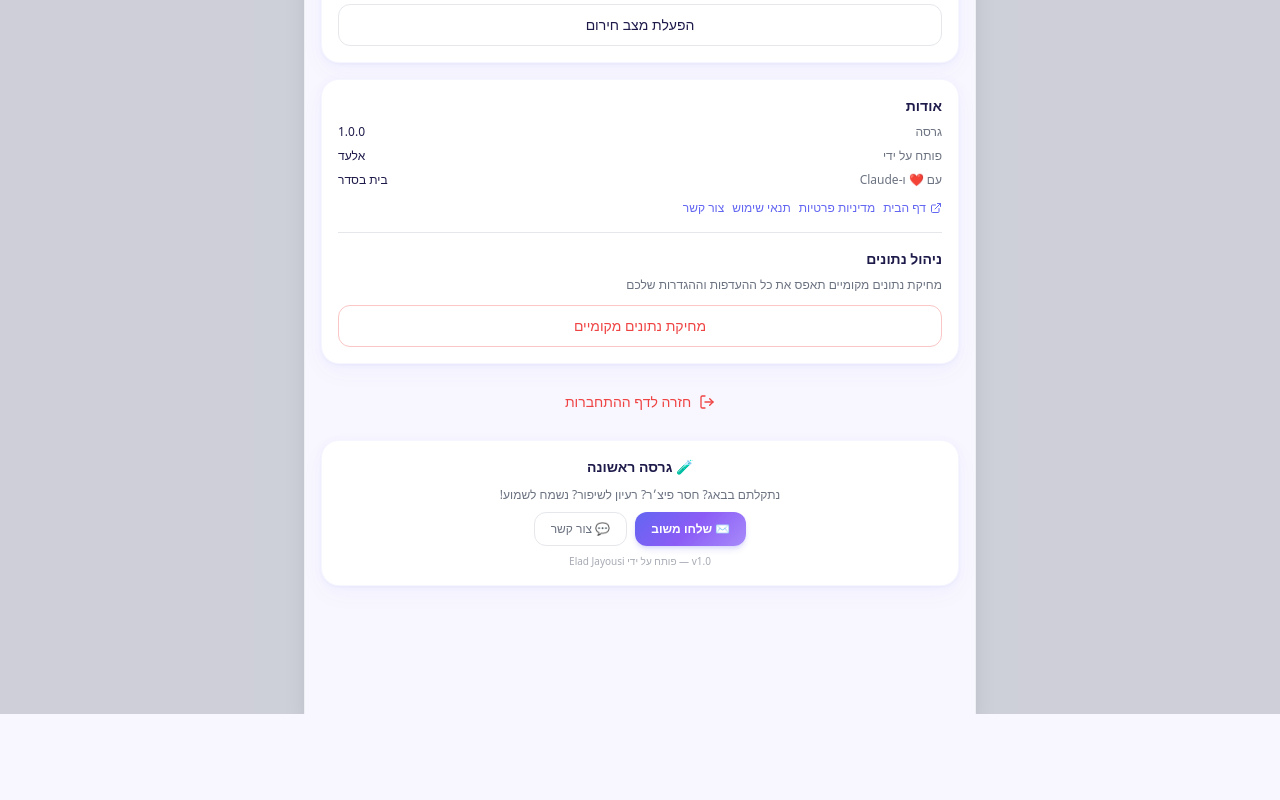
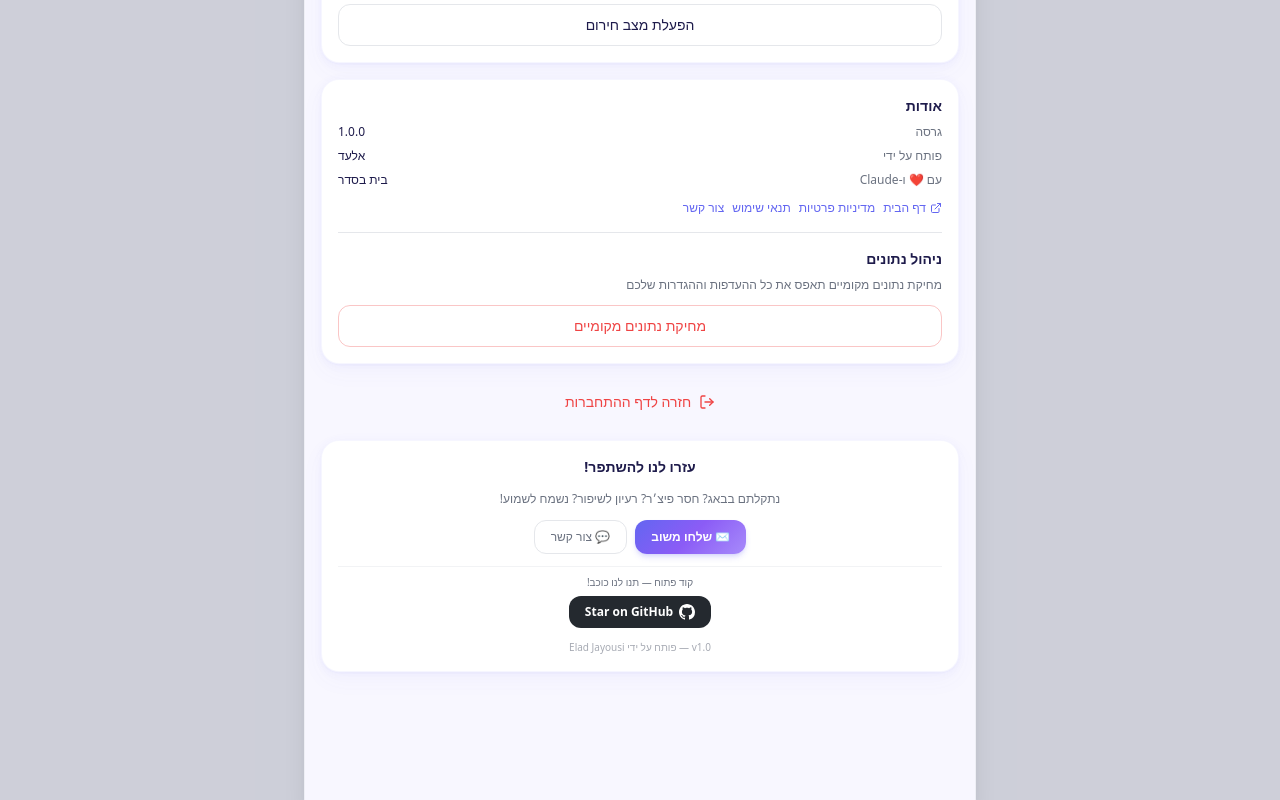
Before and after one commit to eladjak/bayit-beseder, a Next.js app: page /settings in a window 1280 px wide. Shown: the part 2889-3689 px from the top of the page. Before the commit the page ends 3603 px from the top, so only its background shows below. Built offline with nearby package versions, Linux system fonts and the light colour scheme; no server answers.

Commit message:
feat: GitHub Stars CTA + upgraded feedback sections
- Settings: add "Star on GitHub" button with GitHub icon
- Landing: replace beta banner with "Open Source — Build with us!" section
- Landing footer: add GitHub link badge
- Messaging upgrade: "help us improve" instead of "beta version"

```diff
--- a/src/app/(app)/settings/page.tsx
+++ b/src/app/(app)/settings/page.tsx
@@ -688,13 +688,17 @@
           onClearLocalData={handleClearLocalData}
         />
 
-        {/* Beta Feedback Section */}
-        <div className="card-elevated p-4 text-center space-y-2">
-          <p className="text-sm font-semibold text-foreground">🧪 גרסה ראשונה</p>
+        {/* Feedback & Open Source Section */}
+        <div className="card-elevated p-4 text-center space-y-3">
+          <p className="text-sm font-semibold text-foreground">
+            {t("common.login") === "Login" ? "Help us improve!" : "עזרו לנו להשתפר!"}
+          </p>
           <p className="text-xs text-muted leading-relaxed">
-            נתקלתם בבאג? חסר פיצ׳ר? רעיון לשיפור? נשמח לשמוע!
+            {t("common.login") === "Login"
+              ? "Found a bug? Missing a feature? Have an idea? We'd love to hear!"
+              : "נתקלתם בבאג? חסר פיצ׳ר? רעיון לשיפור? נשמח לשמוע!"}
           </p>
-          <div className="flex gap-2 justify-center">
+          <div className="flex gap-2 justify-center flex-wrap">
             <a
               href="mailto:contact@bayitbeseder.com?subject=משוב על בית בסדר"
               className="inline-flex items-center gap-1.5 px-4 py-2 rounded-xl gradient-primary text-white text-xs font-semibold shadow-md shadow-primary/20 active:scale-95 transition-transform"
@@ -708,6 +712,23 @@
               💬 {t("common.login") === "Login" ? "Contact" : "צור קשר"}
             </a>
           </div>
+
+          {/* GitHub Stars CTA */}
+          <div className="pt-2 border-t border-border/50">
+            <p className="text-[10px] text-muted mb-1.5">
+              {t("common.login") === "Login" ? "Open source — give us a star!" : "קוד פתוח — תנו לנו כוכב!"}
+            </p>
+            <a
+              href="https://github.com/eladjak/bayit-beseder"
+              target="_blank"
+              rel="noopener noreferrer"
+              className="inline-flex items-center gap-1.5 px-4 py-2 rounded-xl bg-[#24292f] dark:bg-[#f0f0f0] text-white dark:text-[#24292f] text-xs font-semibold hover:opacity-90 active:scale-95 transition-all"
+            >
+              <svg className="w-4 h-4" viewBox="0 0 16 16" fill="currentColor"><path d="M8 0C3.58 0 0 3.58 0 8c0 3.54 2.29 6.53 5.47 7.59.4.07.55-.17.55-.38 0-.19-.01-.82-.01-1.49-2.01.37-2.53-.49-2.69-.94-.09-.23-.48-.94-.82-1.13-.28-.15-.68-.52-.01-.53.63-.01 1.08.58 1.23.82.72 1.21 1.87.87 2.33.66.07-.52.28-.87.51-1.07-1.78-.2-3.64-.89-3.64-3.95 0-.87.31-1.59.82-2.15-.08-.2-.36-1.02.08-2.12 0 0 .67-.21 2.2.82.64-.18 1.32-.27 2-.27.68 0 1.36.09 2 .27 1.53-1.04 2.2-.82 2.2-.82.44 1.1.16 1.92.08 2.12.51.56.82 1.27.82 2.15 0 3.07-1.87 3.75-3.65 3.95.29.25.54.73.54 1.48 0 1.07-.01 1.93-.01 2.2 0 .21.15.46.55.38A8.013 8.013 0 0016 8c0-4.42-3.58-8-8-8z"/></svg>
+              Star on GitHub
+            </a>
+          </div>
+
           <p className="text-[10px] text-muted/60">v1.0 — {t("settings.developer")} Elad Jayousi</p>
         </div>
 
--- a/src/app/page.tsx
+++ b/src/app/page.tsx
@@ -254,27 +254,36 @@
         </Link>
       </section>
 
-      {/* Beta Feedback Banner */}
-      <section className="bg-amber-50 dark:bg-amber-950/20 border-y border-amber-200/50 dark:border-amber-800/30 py-8 px-6 text-center">
+      {/* Community & Open Source Banner */}
+      <section className="bg-gradient-to-b from-primary/5 to-transparent border-y border-primary/10 py-10 px-6 text-center">
         <div className="max-w-2xl mx-auto">
-          <p className="text-lg font-bold text-amber-900 dark:text-amber-100 mb-2">🧪 גרסה ראשונה — המשוב שלכם חשוב!</p>
-          <p className="text-sm text-amber-700 dark:text-amber-300 mb-4 leading-relaxed">
-            אנחנו בונים את &quot;בית בסדר&quot; ומשפרים כל הזמן. נתקלתם בבאג? חסר לכם פיצ&apos;ר? יש רעיון?
+          <p className="text-lg font-bold text-foreground mb-2">קוד פתוח — בנו איתנו!</p>
+          <p className="text-sm text-muted mb-5 leading-relaxed">
+            &quot;בית בסדר&quot; הוא פרויקט קוד פתוח. אהבתם? תנו לנו כוכב ב-GitHub!
             <br />
-            כל משוב — גם קטן — עוזר לנו לבנות אפליקציה טובה יותר.
+            נתקלתם בבאג או יש לכם רעיון? נשמח לשמוע.
           </p>
           <div className="flex flex-col sm:flex-row gap-3 justify-center items-center">
             <a
+              href="https://github.com/eladjak/bayit-beseder"
+              target="_blank"
+              rel="noopener noreferrer"
+              className="inline-flex items-center gap-2 px-5 py-2.5 rounded-xl bg-[#24292f] dark:bg-white text-white dark:text-[#24292f] font-semibold text-sm shadow-md hover:opacity-90 active:scale-95 transition-all"
+            >
+              <svg className="w-4 h-4" viewBox="0 0 16 16" fill="currentColor"><path d="M8 0C3.58 0 0 3.58 0 8c0 3.54 2.29 6.53 5.47 7.59.4.07.55-.17.55-.38 0-.19-.01-.82-.01-1.49-2.01.37-2.53-.49-2.69-.94-.09-.23-.48-.94-.82-1.13-.28-.15-.68-.52-.01-.53.63-.01 1.08.58 1.23.82.72 1.21 1.87.87 2.33.66.07-.52.28-.87.51-1.07-1.78-.2-3.64-.89-3.64-3.95 0-.87.31-1.59.82-2.15-.08-.2-.36-1.02.08-2.12 0 0 .67-.21 2.2.82.64-.18 1.32-.27 2-.27.68 0 1.36.09 2 .27 1.53-1.04 2.2-.82 2.2-.82.44 1.1.16 1.92.08 2.12.51.56.82 1.27.82 2.15 0 3.07-1.87 3.75-3.65 3.95.29.25.54.73.54 1.48 0 1.07-.01 1.93-.01 2.2 0 .21.15.46.55.38A8.013 8.013 0 0016 8c0-4.42-3.58-8-8-8z"/></svg>
+              Star on GitHub
+            </a>
+            <a
               href="mailto:contact@bayitbeseder.com?subject=משוב על בית בסדר"
-              className="inline-flex items-center gap-2 px-5 py-2.5 rounded-xl bg-amber-600 text-white font-semibold text-sm shadow-md hover:bg-amber-700 transition-colors active:scale-95"
+              className="inline-flex items-center gap-2 px-5 py-2.5 rounded-xl gradient-primary text-white font-semibold text-sm shadow-md shadow-primary/20 active:scale-95 transition-transform"
             >
-              ✉️ שלחו משוב במייל
+              ✉️ שלחו משוב
             </a>
             <Link
               href="/contact"
-              className="inline-flex items-center gap-2 px-5 py-2.5 rounded-xl border border-amber-300 dark:border-amber-700 text-amber-800 dark:text-amber-200 font-medium text-sm hover:bg-amber-100 dark:hover:bg-amber-900/30 transition-colors"
+              className="inline-flex items-center gap-2 px-5 py-2.5 rounded-xl border border-border text-muted font-medium text-sm hover:text-foreground transition-colors"
             >
-              💬 דף יצירת קשר
+              💬 צור קשר
             </Link>
           </div>
         </div>
@@ -286,7 +295,13 @@
           {/* Brand */}
           <p className="font-bold text-base text-foreground mb-1">🏠 בית בסדר</p>
           <p className="text-muted mb-2">ניהול הבית ביחד, בכיף — חינם לחלוטין</p>
-          <p className="inline-flex items-center gap-1.5 text-[10px] font-medium px-2.5 py-1 rounded-full bg-primary/10 text-primary mb-4">🧪 גרסה ראשונה — <a href="/contact" className="underline hover:text-primary/80">נשמח למשוב!</a></p>
+          <div className="flex items-center justify-center gap-3 mb-4">
+            <a href="https://github.com/eladjak/bayit-beseder" target="_blank" rel="noopener noreferrer" className="inline-flex items-center gap-1 text-[10px] font-medium px-2.5 py-1 rounded-full bg-[#24292f]/10 dark:bg-white/10 text-foreground hover:bg-[#24292f]/20 transition-colors">
+              <svg className="w-3 h-3" viewBox="0 0 16 16" fill="currentColor"><path d="M8 0C3.58 0 0 3.58 0 8c0 3.54 2.29 6.53 5.47 7.59.4.07.55-.17.55-.38 0-.19-.01-.82-.01-1.49-2.01.37-2.53-.49-2.69-.94-.09-.23-.48-.94-.82-1.13-.28-.15-.68-.52-.01-.53.63-.01 1.08.58 1.23.82.72 1.21 1.87.87 2.33.66.07-.52.28-.87.51-1.07-1.78-.2-3.64-.89-3.64-3.95 0-.87.31-1.59.82-2.15-.08-.2-.36-1.02.08-2.12 0 0 .67-.21 2.2.82.64-.18 1.32-.27 2-.27.68 0 1.36.09 2 .27 1.53-1.04 2.2-.82 2.2-.82.44 1.1.16 1.92.08 2.12.51.56.82 1.27.82 2.15 0 3.07-1.87 3.75-3.65 3.95.29.25.54.73.54 1.48 0 1.07-.01 1.93-.01 2.2 0 .21.15.46.55.38A8.013 8.013 0 0016 8c0-4.42-3.58-8-8-8z"/></svg>
+              GitHub
+            </a>
+            <a href="/contact" className="inline-flex items-center gap-1 text-[10px] font-medium px-2.5 py-1 rounded-full bg-primary/10 text-primary hover:bg-primary/20 transition-colors">נשמח למשוב!</a>
+          </div>
 
           {/* Links grid */}
           <div className="flex flex-wrap justify-center gap-x-6 gap-y-2 mb-6 text-xs">
```
